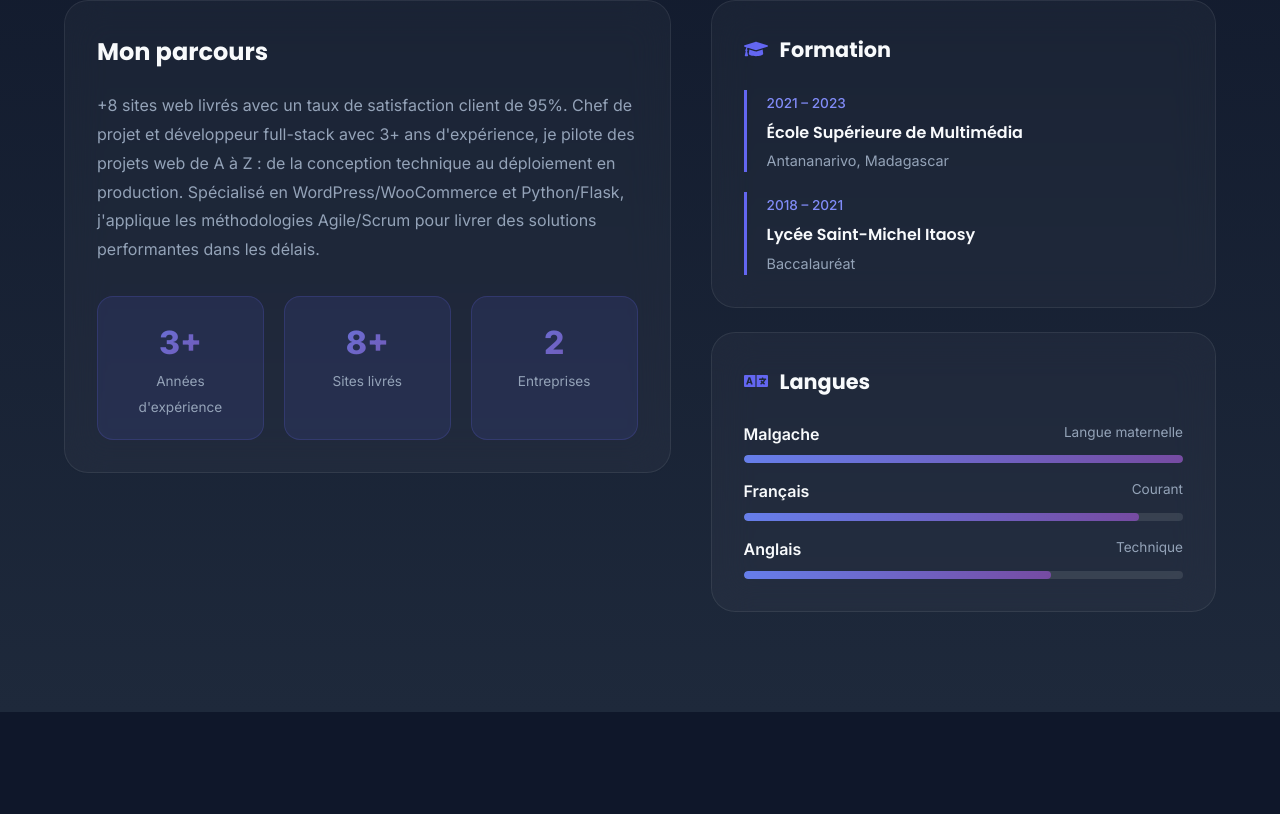
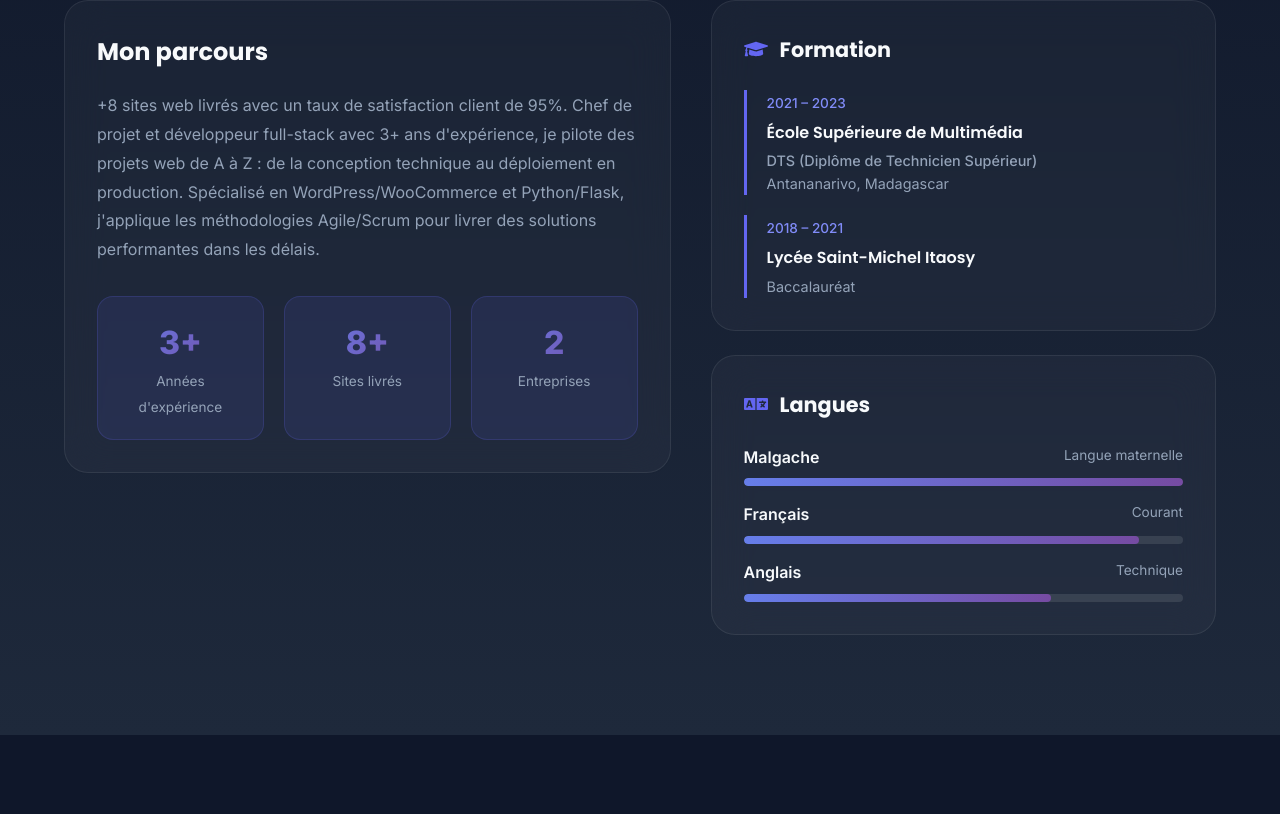
Before and after one commit to FenoDevfront/Portfolio, a React (Vite) app in the folder frontend/: page / in a window 1280 px wide. Shown: the part 1366-2180 px from the top of the page. Built offline with nearby package versions, Linux system fonts and the light colour scheme; no server answers.

Commit message:
modified:   backend/app.py 	modified:   frontend/src/App.jsx 	modified:   frontend/src/components/About.css 	modified:   frontend/src/components/About.jsx

```diff
--- a/frontend/src/App.jsx
+++ b/frontend/src/App.jsx
@@ -115,7 +115,7 @@ function App() {
           skills: {
             frontend: ["HTML5", "CSS3", "JavaScript", "Responsive Design", "TypeScript (notions)"],
             backend: ["PHP", "Python (Flask)", "MySQL", "API REST", "Node.js (notions)"],
-            cms: ["WordPress", "Elementor", "WooCommerce", "ACF", "Plugins sur mesure"],
+            cms: ["WordPress", "WooCommerce", "ACF", "Divi", "Kubio", "Page Builder", "Oxygen", "Thème Personnalisé", "Plugin Personnalisé"],
             devops: ["Git/GitHub", "CI/CD (GitHub Actions)", "Linux", "SSH", "cPanel"],
             methodologies: ["Agile/Scrum", "Revue de code", "Tests fonctionnels", "SEO technique"],
             tools: ["Jira", "Trello", "Slack", "Discord", "Sentry", "Google Sheets"]
--- a/frontend/src/components/About.css
+++ b/frontend/src/components/About.css
@@ -138,6 +138,13 @@
   font-weight: 600;
 }
 
+.edu-degree {
+  font-size: 0.9rem;
+  color: var(--primary);
+  font-weight: 500;
+  margin: 2px 0;
+}
+
 .education-item p {
   font-size: 0.9rem;
   color: var(--gray);
--- a/frontend/src/components/About.jsx
+++ b/frontend/src/components/About.jsx
@@ -71,6 +71,7 @@ const About = ({ personal, education, languages }) => {
                   <div key={index} className="education-item">
                     <span className="edu-period">{edu.period}</span>
                     <h4>{edu.school}</h4>
+                    {edu.degree && <p className="edu-degree">{edu.degree}</p>}
                     <p>{edu.location}</p>
                   </div>
                 ))}
```
Also changed, not shown: 1 other file (tests, documents, lock files or other folders).
